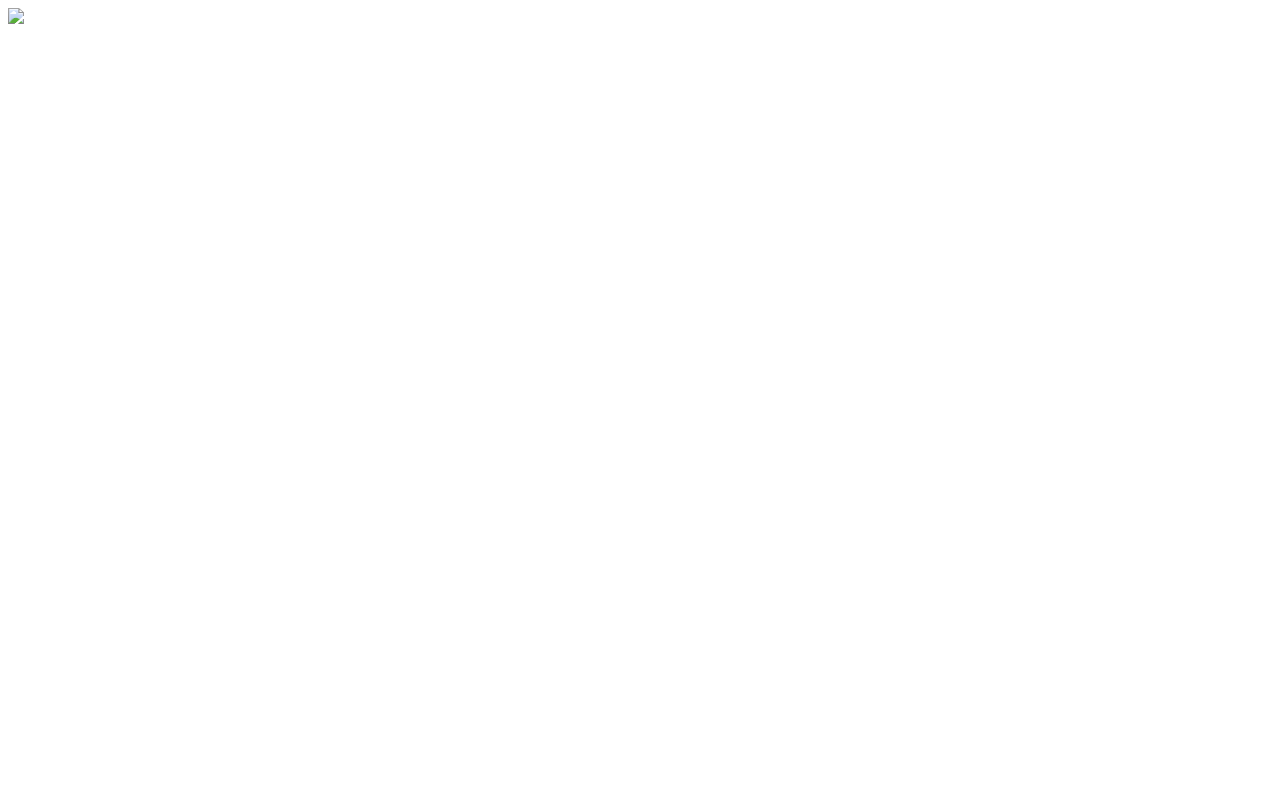
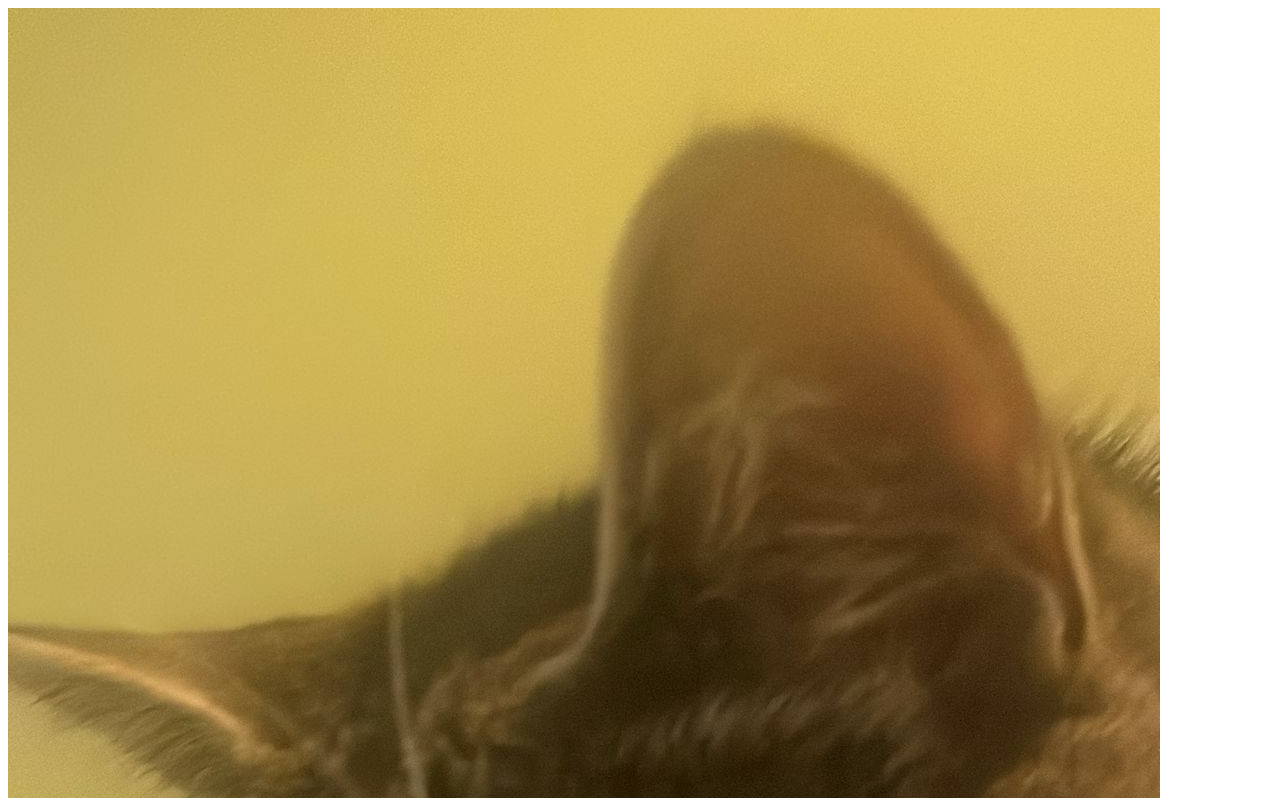
Before and after one commit to sykawrf/sykawrf.monster, a plain HTML site: page index.html in a window 1280 px wide. Shown: the top 798 px of the page. Drawn offline with Linux system fonts and the light colour scheme.

Commit message:
Update index.html

```diff
--- a/index.html
+++ b/index.html
@@ -1 +1 @@
-<img src="/least-github-pages/docs/assets/zira.jpeg">
+<img src="/docs/assets/zira.jpeg">
```
